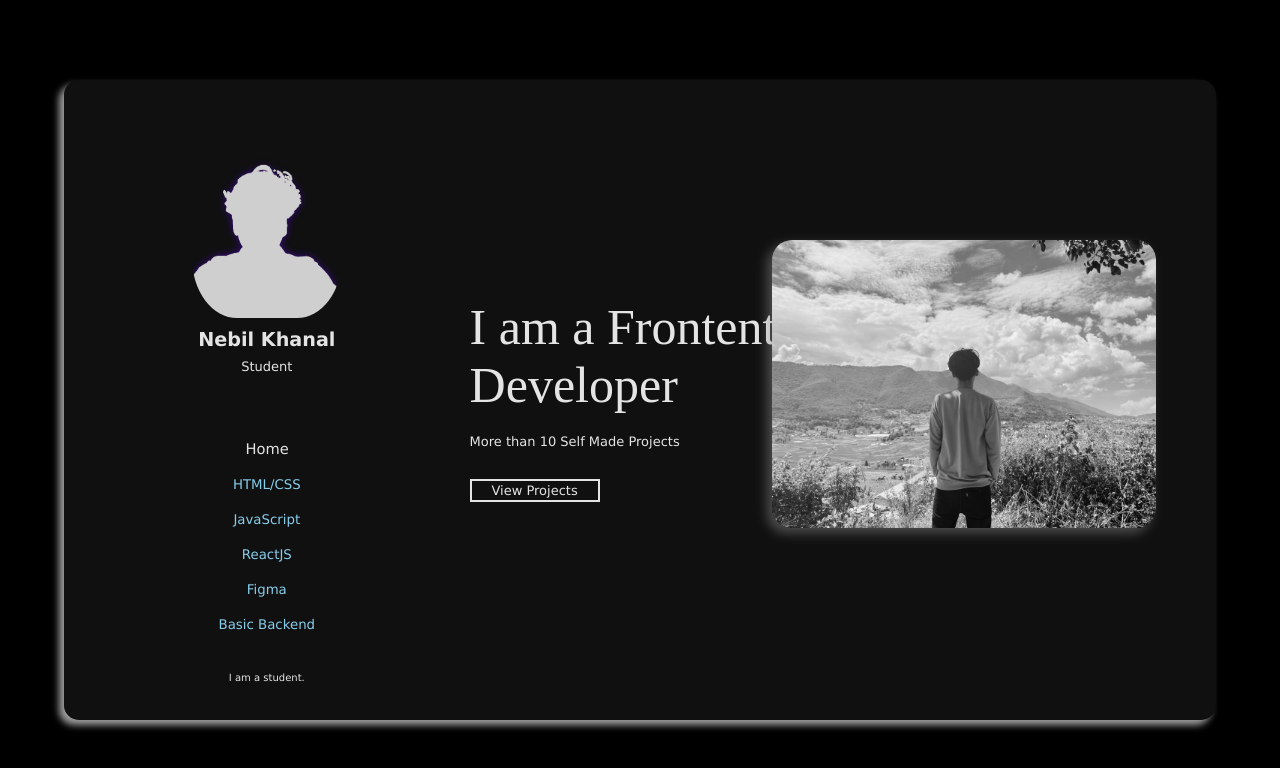
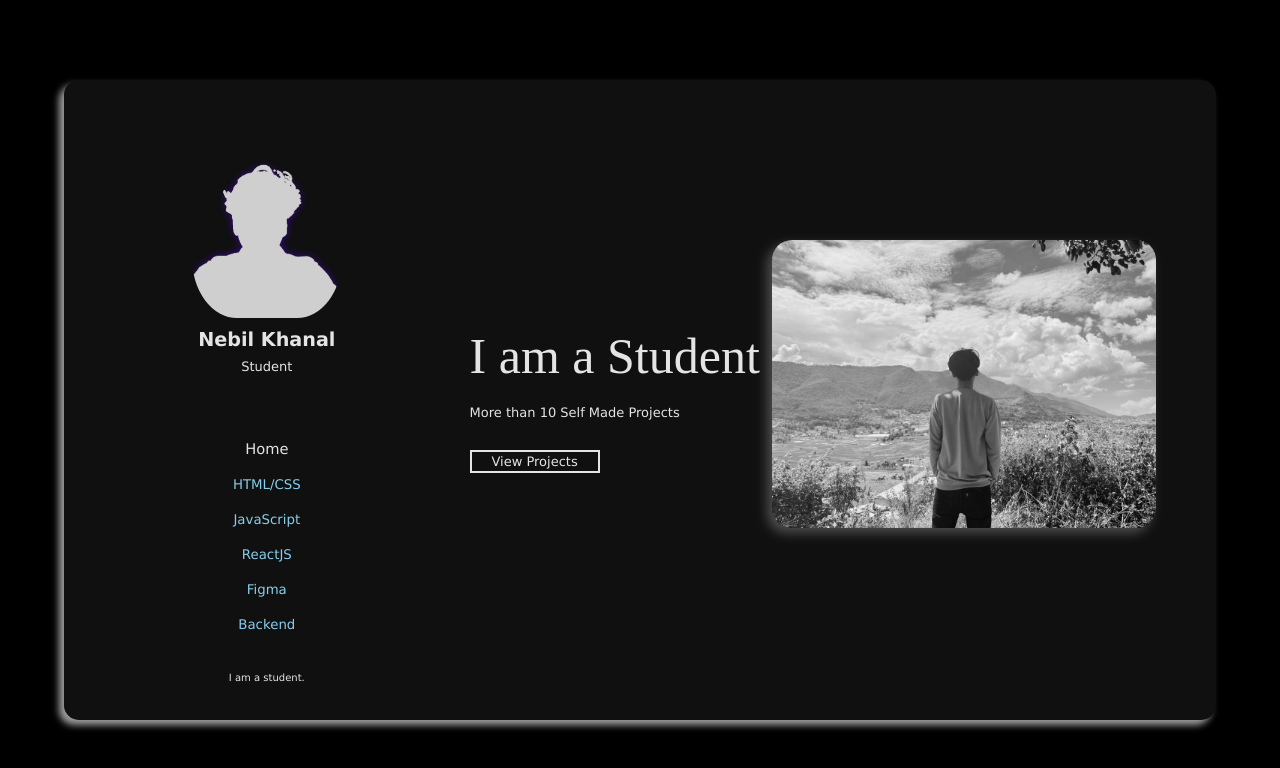
Before and after one commit to n3vilreal/portfolio-website, a plain HTML site: page index.html in a window 1280 px wide. Drawn offline with Linux system fonts and the light colour scheme.

Commit message:
Update index.html

```diff
--- a/index.html
+++ b/index.html
@@ -29,7 +29,7 @@
                         <li>JavaScript</li>
                         <li>ReactJS</li>
                         <li>Figma</li>
-                        <li>Basic Backend</li>
+                        <li>Backend</li>
                     </ul>
                 </div>
 
@@ -40,7 +40,7 @@
             </div>
             <div class="profile-specs">
                 <div class="specs">
-                    <span class="i-am">I am a Frontent Developer</span>
+                    <span class="i-am">I am a Student</span>
                     <span class="work-experience">More than 10 Self Made Projects</span>
                     <button class="view-projects">View Projects</button>
                 </div>
```
